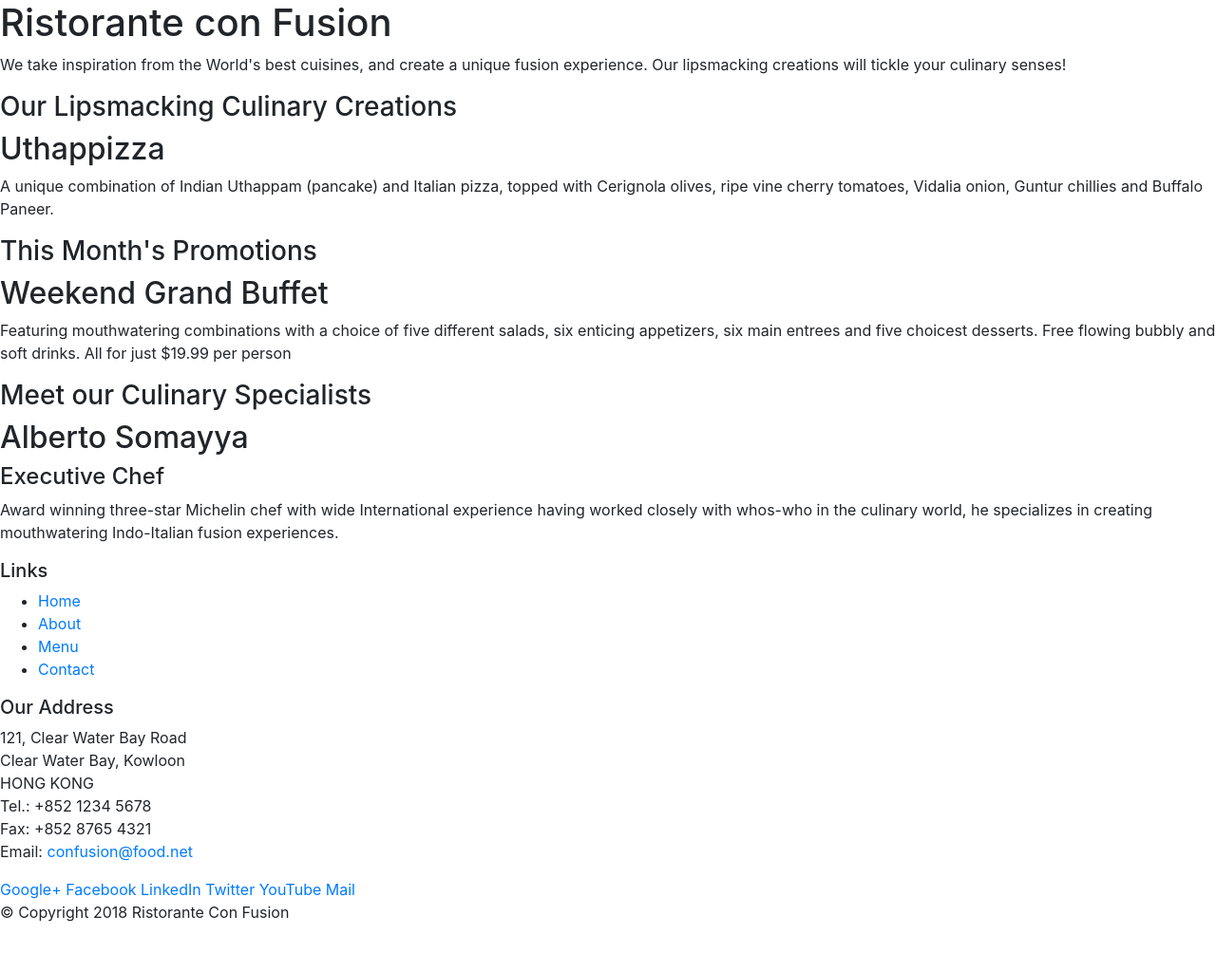
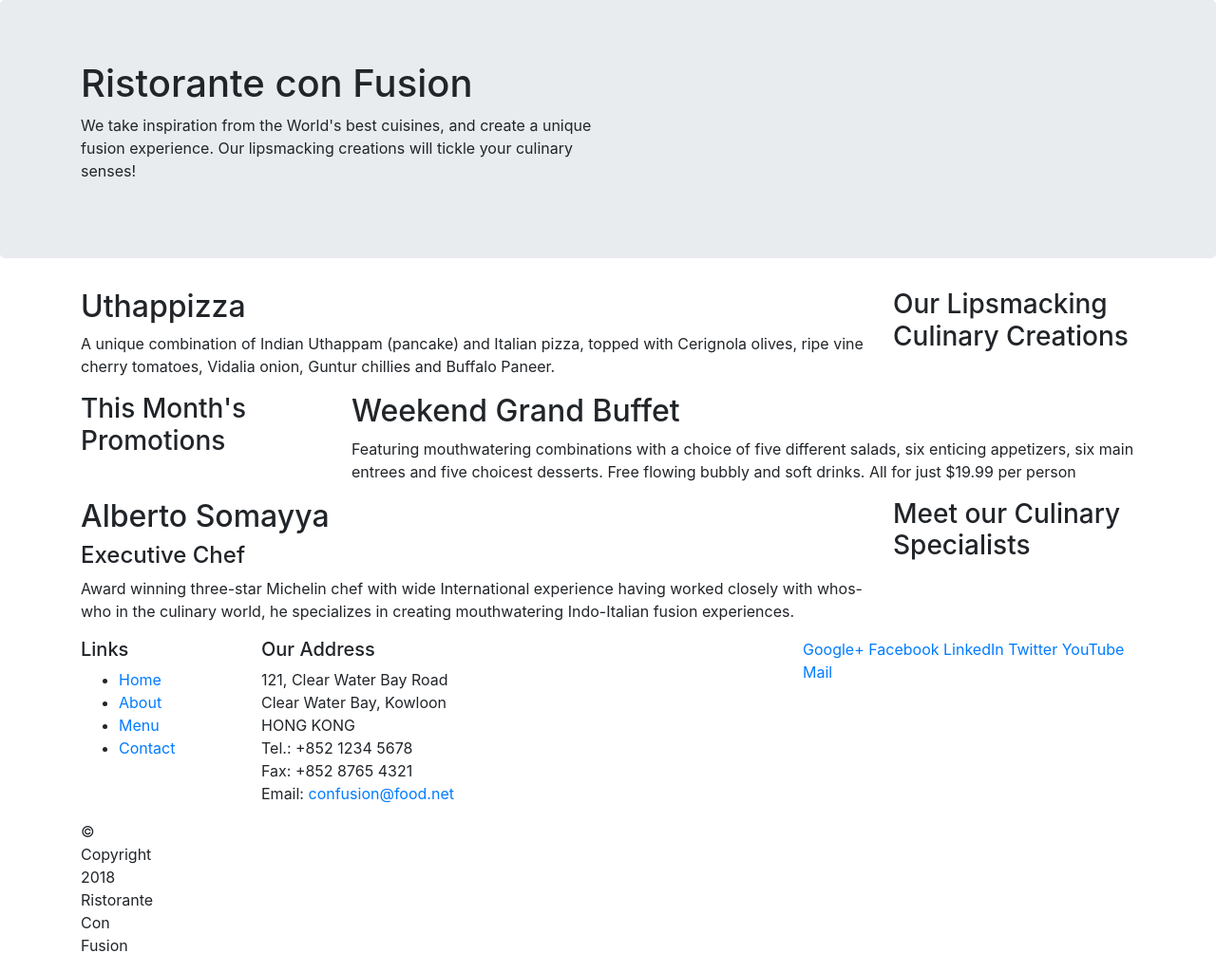
Before and after one commit to ayesha235/git-test, a website: page index.html in a window 1280 px wide. Shown: the whole page at 95% size. Before the commit the page ends 989 px from the top, so only its background shows below. Drawn offline with nearby package versions, Linux system fonts and the light colour scheme.

Commit message:
Bootstrap Grid Part 1

```diff
--- a/index.html
+++ b/index.html
@@ -16,46 +16,46 @@
 
 <body>
 
-    <header>
-        <div>
-            <div>
-                <div>
+    <header class="jumbotron">
+        <div class="container">
+            <div class="row">
+                <div class="col-12 col-sm-6">
                     <h1>Ristorante con Fusion</h1>
                     <p>We take inspiration from the World's best cuisines, and create a unique fusion experience. Our lipsmacking creations will tickle your culinary senses!</p>
                 </div>
-                <div>
+                <div class="col-12 col-sm-6">
                 </div>
             </div>
         </div>
     </header>
 
-    <div>
-        <div>
-            <div>
+    <div class="container">
+        <div class="row">
+            <div class="col-12 col-sm-4 order-sm-last col-md-3">
                 <h3>Our Lipsmacking Culinary Creations</h3>
             </div>
-            <div>
+            <div class="col col-sm order-sm-first col-md">
                 <h2>Uthappizza</h2>
                 <p>A unique combination of Indian Uthappam (pancake) and Italian pizza, topped with Cerignola olives, ripe vine cherry tomatoes, Vidalia onion, Guntur chillies and Buffalo Paneer.</p>
             </div>
         </div>
 
 
-        <div>
-            <div>
+        <div class="row">
+            <div class="col-12 col-sm-4 col-md-3">
                 <h3>This Month's Promotions</h3>
             </div>
-            <div>
+            <div class="col col-sm col-md">
                 <h2>Weekend Grand Buffet</h2>
                 <p>Featuring mouthwatering combinations with a choice of five different salads, six enticing appetizers, six main entrees and five choicest desserts. Free flowing bubbly and soft drinks. All for just $19.99 per person </p>
             </div>
         </div>
 
-        <div>
-            <div>
+        <div class="row">
+            <div class="col-12 col-sm-4 order-sm-last col-md-3">
                 <h3>Meet our Culinary Specialists</h3>
             </div>
-            <div>
+            <div class="col col-sm order-sm-first col-md">
                 <h2>Alberto Somayya</h2>
                 <h4>Executive Chef</h4>
                 <p>Award winning three-star Michelin chef with wide International experience having worked closely with whos-who in the culinary world, he specializes in creating mouthwatering Indo-Italian fusion experiences. </p>
@@ -64,9 +64,9 @@
     </div>
 
     <footer>
-        <div>
-            <div>
-                <div>
+        <div class="container">
+            <div class="row">
+                <div class="col-4 col-sm-2">
                     <h5>Links</h5>
                     <ul>
                         <li><a href="#">Home</a></li>
@@ -75,7 +75,7 @@
                         <li><a href="#">Contact</a></li>
                     </ul>
                 </div>
-                <div>
+                <div class="col-7 col-sm-5">
                     <h5>Our Address</h5>
                     <address>
 		              121, Clear Water Bay Road<br>
@@ -86,7 +86,7 @@
 		              Email: <a href="mailto:confusion@food.net">confusion@food.net</a>
 		           </address>
                 </div>
-                <div>
+                <div class="col-12 offset-1 col-sm-4">
                     <div>
                         <a href="http://google.com/+">Google+</a>
                         <a href="http://www.facebook.com/profile.php?id=">Facebook</a>
@@ -97,8 +97,8 @@
                     </div>
                 </div>
            </div>
-           <div>
-                <div>
+           <div class="row">
+                <div class="col-auto col-sm-1">
                     <p>© Copyright 2018 Ristorante Con Fusion</p>
                 </div>
            </div>
```
